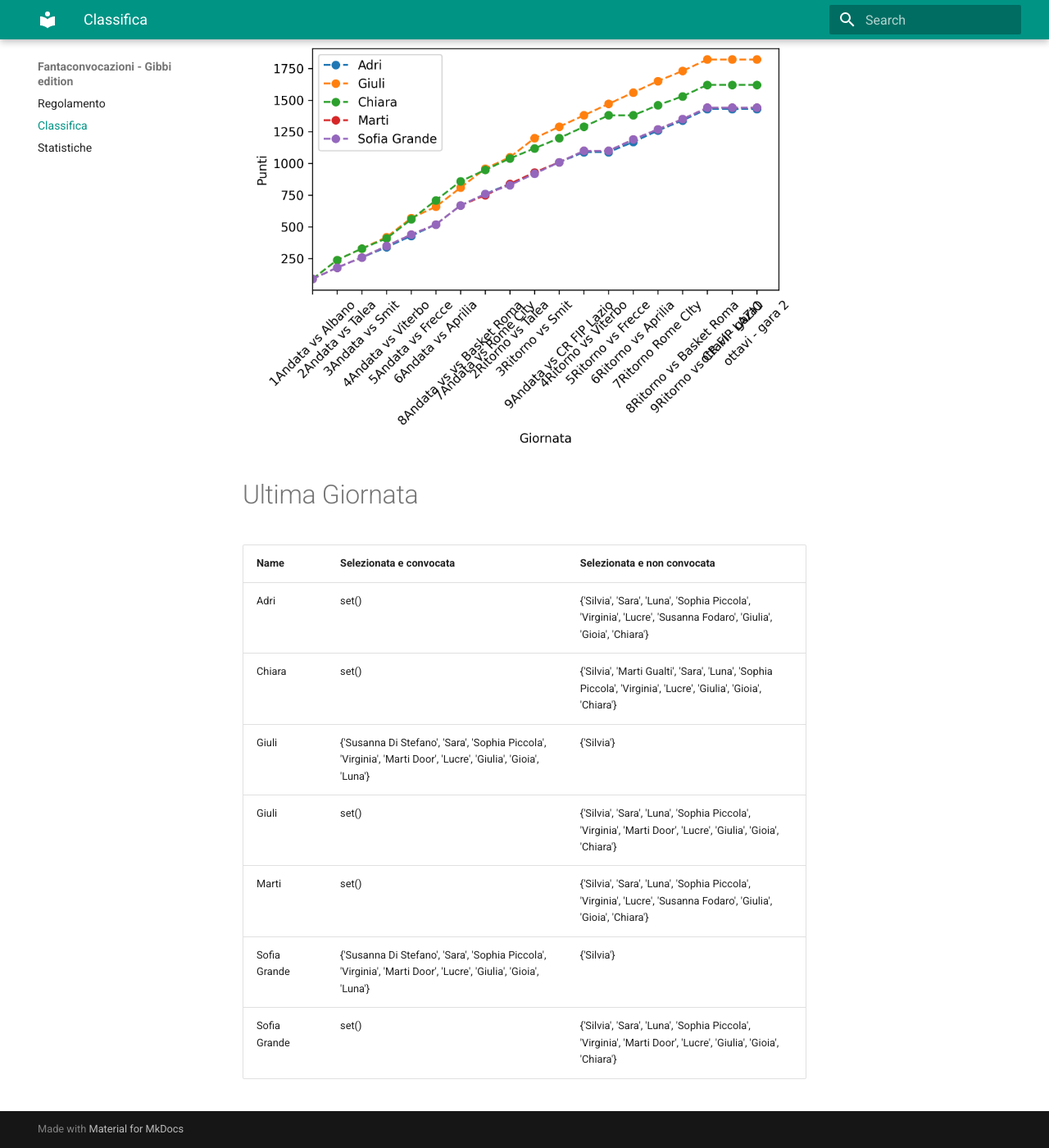
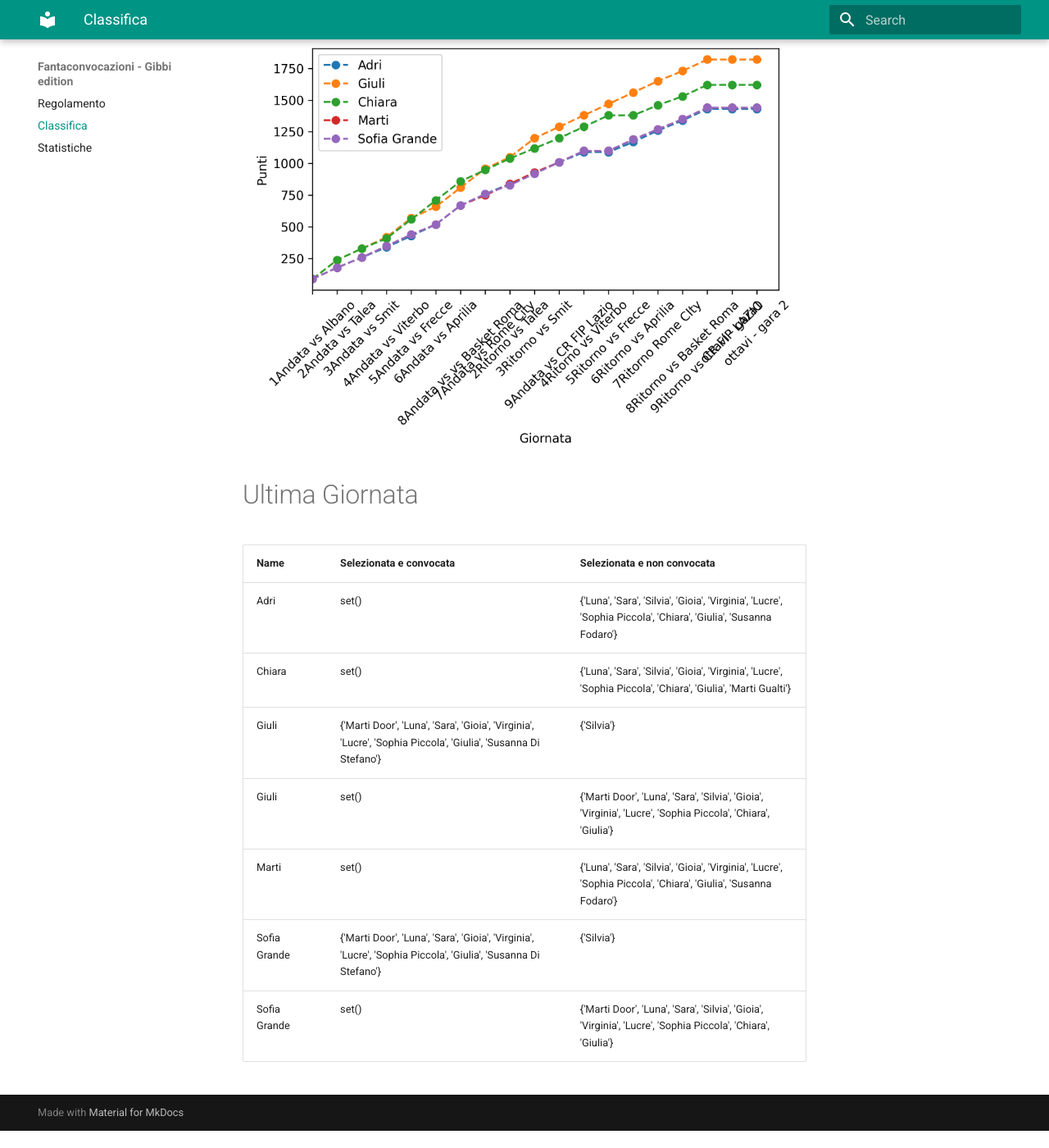
Before and after one commit to martinig94/fantagibbi, an MkDocs documentation site: the page built from docs/Classifica.md, in a window 1280 px wide and 1400 px high, scrolled down 565 px. Shown: the whole window at 82% size. Built offline with MkDocs 1.6.1 and Material for MkDocs 9.7.7, drawn with Linux system fonts in a browser that asks for light colours; after the commit the page ends 1944 px from its top, so only the background shows below that.

Commit message:
Auto-update from main.py

```diff
--- a/docs/Classifica.md
+++ b/docs/Classifica.md
@@ -18,11 +18,11 @@
 <!-- START_TABLE CORRECT -->
 | Name         | Selezionata e convocata                                                                                        | Selezionata e non convocata                                                                                      |
 |:-------------|:---------------------------------------------------------------------------------------------------------------|:-----------------------------------------------------------------------------------------------------------------|
-| Adri         | set()                                                                                                          | {'Silvia', 'Sara', 'Luna', 'Sophia Piccola', 'Virginia', 'Lucre', 'Susanna Fodaro', 'Giulia', 'Gioia', 'Chiara'} |
-| Chiara       | set()                                                                                                          | {'Silvia', 'Marti Gualti', 'Sara', 'Luna', 'Sophia Piccola', 'Virginia', 'Lucre', 'Giulia', 'Gioia', 'Chiara'}   |
-| Giuli        | {'Susanna Di Stefano', 'Sara', 'Sophia Piccola', 'Virginia', 'Marti Door', 'Lucre', 'Giulia', 'Gioia', 'Luna'} | {'Silvia'}                                                                                                       |
-| Giuli        | set()                                                                                                          | {'Silvia', 'Sara', 'Luna', 'Sophia Piccola', 'Virginia', 'Marti Door', 'Lucre', 'Giulia', 'Gioia', 'Chiara'}     |
-| Marti        | set()                                                                                                          | {'Silvia', 'Sara', 'Luna', 'Sophia Piccola', 'Virginia', 'Lucre', 'Susanna Fodaro', 'Giulia', 'Gioia', 'Chiara'} |
-| Sofia Grande | {'Susanna Di Stefano', 'Sara', 'Sophia Piccola', 'Virginia', 'Marti Door', 'Lucre', 'Giulia', 'Gioia', 'Luna'} | {'Silvia'}                                                                                                       |
-| Sofia Grande | set()                                                                                                          | {'Silvia', 'Sara', 'Luna', 'Sophia Piccola', 'Virginia', 'Marti Door', 'Lucre', 'Giulia', 'Gioia', 'Chiara'}     |
+| Adri         | set()                                                                                                          | {'Luna', 'Sara', 'Silvia', 'Gioia', 'Virginia', 'Lucre', 'Sophia Piccola', 'Chiara', 'Giulia', 'Susanna Fodaro'} |
+| Chiara       | set()                                                                                                          | {'Luna', 'Sara', 'Silvia', 'Gioia', 'Virginia', 'Lucre', 'Sophia Piccola', 'Chiara', 'Giulia', 'Marti Gualti'}   |
+| Giuli        | {'Marti Door', 'Luna', 'Sara', 'Gioia', 'Virginia', 'Lucre', 'Sophia Piccola', 'Giulia', 'Susanna Di Stefano'} | {'Silvia'}                                                                                                       |
+| Giuli        | set()                                                                                                          | {'Marti Door', 'Luna', 'Sara', 'Silvia', 'Gioia', 'Virginia', 'Lucre', 'Sophia Piccola', 'Chiara', 'Giulia'}     |
+| Marti        | set()                                                                                                          | {'Luna', 'Sara', 'Silvia', 'Gioia', 'Virginia', 'Lucre', 'Sophia Piccola', 'Chiara', 'Giulia', 'Susanna Fodaro'} |
+| Sofia Grande | {'Marti Door', 'Luna', 'Sara', 'Gioia', 'Virginia', 'Lucre', 'Sophia Piccola', 'Giulia', 'Susanna Di Stefano'} | {'Silvia'}                                                                                                       |
+| Sofia Grande | set()                                                                                                          | {'Marti Door', 'Luna', 'Sara', 'Silvia', 'Gioia', 'Virginia', 'Lucre', 'Sophia Piccola', 'Chiara', 'Giulia'}     |
 <!-- END_TABLE CORRECT -->
```
